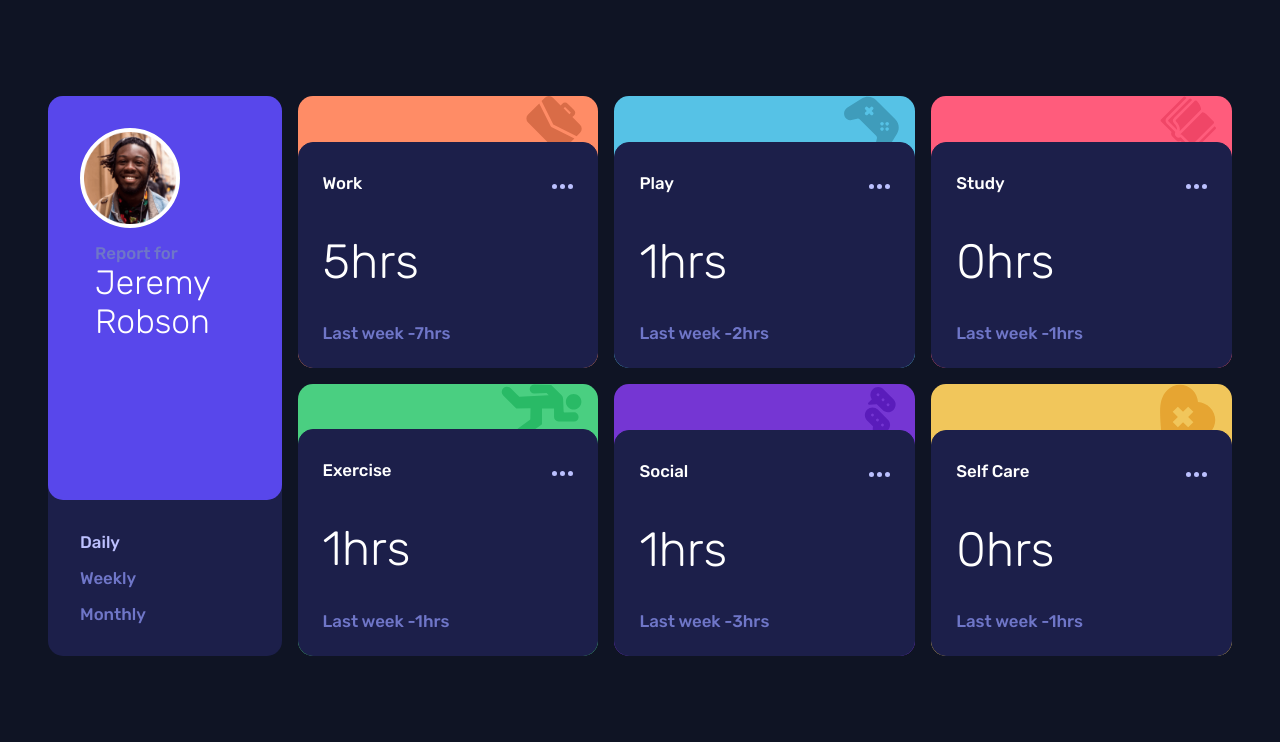
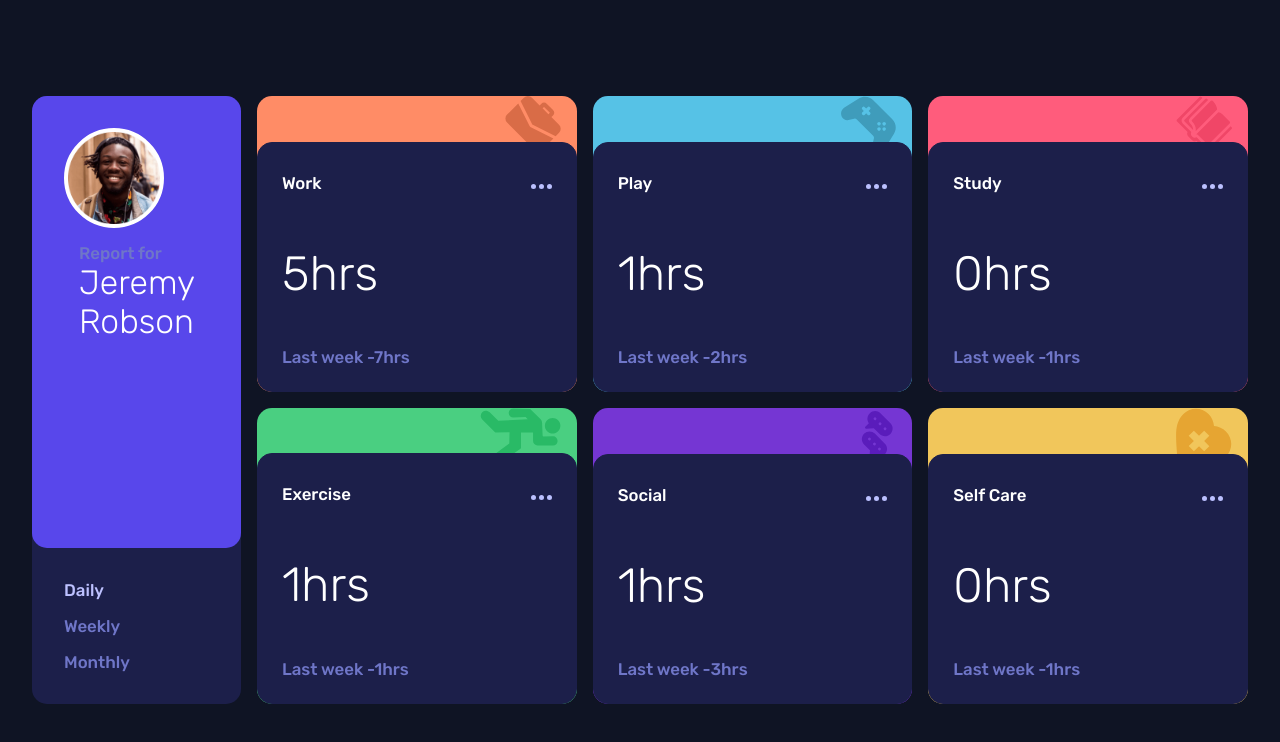
Before and after one commit to Jimbozz/track-dash, a React (Create React App) app: page / in a window 1280 px wide. Shown: the top 742 px of the page. Built offline with nearby package versions, Linux system fonts and the light colour scheme.

Commit message:
updated styles

```diff
--- a/src/sass/partials/_cards.scss
+++ b/src/sass/partials/_cards.scss
@@ -1,12 +1,7 @@
 .cards {
-  display: grid;
   display: flex;
-  flex-direction: row;
   gap: 1rem;
   flex-wrap: wrap;
-  height: -webkit-fill-available;
-  /* height: 100%; */
-  flex: 4;
 
   &-item {
     flex: 1 1;
@@ -14,9 +9,7 @@
     display: flex;
     flex-direction: column;
     border-radius: 15px;
-    /* height: 100%; */
-    /* width: 330px; */
-    /* min-width: 190px; */
+    min-width: 147px;
     height: 100;
 
     &:hover {
@@ -27,7 +20,7 @@
       padding: 0px 1rem;
       height: 3.5rem;
       display: flex;
-      justify-content: end;
+      justify-content: flex-end;
 
       img {
         width: auto;
@@ -54,13 +47,10 @@
         padding: 1rem 0px;
 
         &-img {
-          // display: flex;
           height: 20px;
 
           img:hover {
             filter: brightness(0) invert(1);
-            width: 100%;
-            height: auto;
             cursor: pointer;
           }
         }
--- a/src/sass/partials/_general.scss
+++ b/src/sass/partials/_general.scss
@@ -15,14 +15,9 @@ body {
   background-color: hsl(226deg, 43%, 10%);
   margin: 0px;
   color: hsl(235deg, 45%, 61%);
-  padding: 3rem 1rem;
   display: flex;
   align-items: center;
-  justify-content: center;
-
-  @media only screen and (min-width: 769px) {
-    padding: 6rem 3rem;
-  }
+  height: 100vh;
 }
 
 ul {
@@ -42,15 +37,11 @@ p {
   display: flex;
   flex-direction: column;
   gap: 1rem;
+  height: 100vh;
+  padding: 6rem 2rem;
 
   @media only screen and (min-width: 778px) {
-    display: flex;
     flex-direction: row;
-    padding: 0px;
-    gap: 1rem;
-    height: 70vh;
-    justify-content: center;
-    align-items: center;
   }
 }
 
--- a/src/sass/partials/_userCard.scss
+++ b/src/sass/partials/_userCard.scss
@@ -4,22 +4,18 @@
   flex: 1 1;
   display: flex;
   flex-direction: column;
-  justify-content: space-between;
-  height: 100%;
 
   &-content {
     background-color: hsl(246, 80%, 60%);
     border-radius: $round-border;
     padding: $global-padding;
     flex: 3;
-    // height: 80%;
 
     &__image {
       width: 100px;
       height: 100px;
       background-color: white;
       border-radius: 50px;
-      /* background: url(/src/images/image-jeremy.png) center no-repeat; */
       border: 4px solid white;
 
       img {
@@ -36,10 +32,6 @@
         color: white;
         font-weight: 300;
       }
-
-      // @media only screen and (min-width: 769px) {
-      //   margin-bottom: 6rem;
-      // }
     }
   }
 
```
